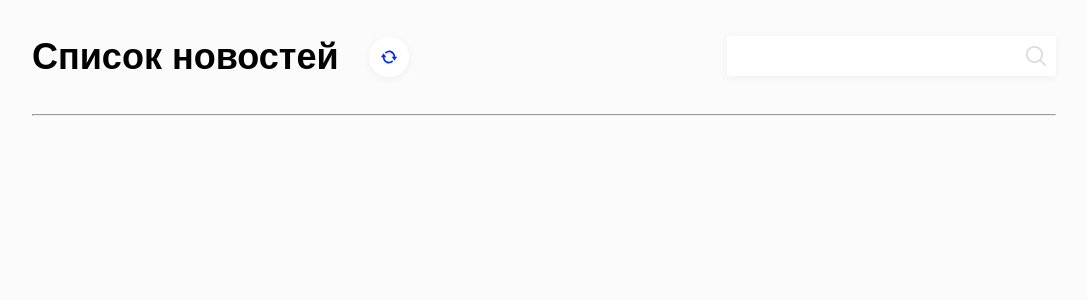
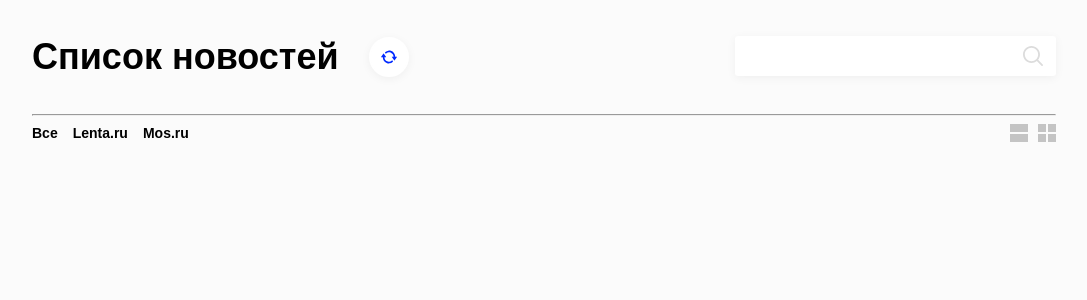
Before and after one commit to Shadowharm/news-list, a Nuxt app: page / in a window 1280 px wide. Shown: the top 300 px of the page, without its empty margins (96-1183 px from the left). Built offline with nearby package versions, Linux system fonts and the light colour scheme.

Commit message:
style: activebar layout 100%

```diff
--- a/components/Activebar.vue
+++ b/components/Activebar.vue
@@ -10,7 +10,25 @@
             <search />
         </div>
         <hr />
-        <div></div>
+        <div class="sorting">
+            <div class="sorting__source">
+                <button class="sorting__button">Все</button>
+                <button class="sorting__button">Lenta.ru</button>
+                <button class="sorting__button">Mos.ru</button>
+            </div>
+            <div class="sorting__display-mode">
+                <button class="sorting__button rows">
+                    <div class="rows__div" />
+                    <div class="rows__div" />
+                </button>
+                <button class="sorting__button grid">
+                    <div class="grid__div" />
+                    <div class="grid__div" />
+                    <div class="grid__div" />
+                    <div class="grid__div" />
+                </button>
+            </div>
+        </div>
     </div>
 </template>
 
@@ -34,7 +52,7 @@ export default Vue.extend({
     grid-column-gap: 10%;
     margin-bottom: 36px;
 
-    @media (max-width:600px) {
+    @media (max-width: 600px) {
         grid-template-columns: 1fr;
         grid-template-rows: 1fr 1fr;
         grid-row-gap: 20px;
@@ -45,7 +63,7 @@ export default Vue.extend({
         flex-direction: row;
         align-items: center;
 
-        @media (max-width:600px) {
+        @media (max-width: 600px) {
             justify-content: space-between;
         }
     }
@@ -62,6 +80,7 @@ export default Vue.extend({
         height: 40px;
         border: 2px solid #ffffff;
         margin-left: 30px;
+        cursor: pointer;
 
         &:hover {
             border-color: #0029ff;
@@ -83,4 +102,62 @@ export default Vue.extend({
         }
     }
 }
+
+.sorting {
+    display: flex;
+    flex-direction: row;
+    justify-content: space-between;
+    align-items: center;
+
+    &__source {
+        display: grid;
+        grid-template-columns: repeat(3, min-content);
+        grid-column-gap: 15px;
+    }
+
+    &__button {
+        background-color: inherit;
+        border: none;
+        cursor: pointer;
+        padding: 0;
+        font-family: Arial;
+        font-style: normal;
+        font-weight: bold;
+        font-size: 14px;
+        line-height: 16px;
+    }
+
+    &__display-mode {
+        display: grid;
+        grid-template-columns: 1fr 1fr;
+        grid-column-gap: 10px;
+    }
+}
+
+.rows {
+    display: grid;
+    grid-template-rows: 1fr 1fr;
+    grid-row-gap: 2px;
+    height: 18px;
+    width: 18px;
+
+    &__div {
+        width: 18px;
+        height: 8px;
+        background-color: #c4c4c4;
+    }
+}
+
+.grid {
+    display: grid;
+    grid-template-columns: 1fr 1fr;
+    grid-template-rows: 1fr 1fr;
+    grid-gap: 2px;
+
+    &__div {
+        width: 8px;
+        height: 8px;
+        background-color: #c4c4c4;
+    }
+}
 </style>
--- a/components/Search.vue
+++ b/components/Search.vue
@@ -22,13 +22,14 @@ export default Vue.extend({
     justify-content: space-between;
     align-items: center;
     height: 32px;
-    padding: 4px;
+    padding: 4px 0;
     width: 100%;
     max-width: 321px;
     background-color: #ffffff;
     box-shadow: 0px 2px 10px rgba(0, 0, 0, 0.05);
     border-radius: 3px;
     margin-left: auto;
+
     &__input {
         height: 100%;
         width: 100%;
@@ -36,6 +37,7 @@ export default Vue.extend({
         border: none;
         font-family: Arial;
         font-size: 16px;
+        padding-left: 6px;
     }
 
     &__btn {
@@ -44,9 +46,11 @@ export default Vue.extend({
         align-items: center;
         background-color: inherit;
         border: none;
+        padding-right: 13px;
+        cursor: pointer;
     }
 
-    @media (max-width: 600px){
+    @media (max-width: 600px) {
         max-width: 100%;
     }
 }
```
